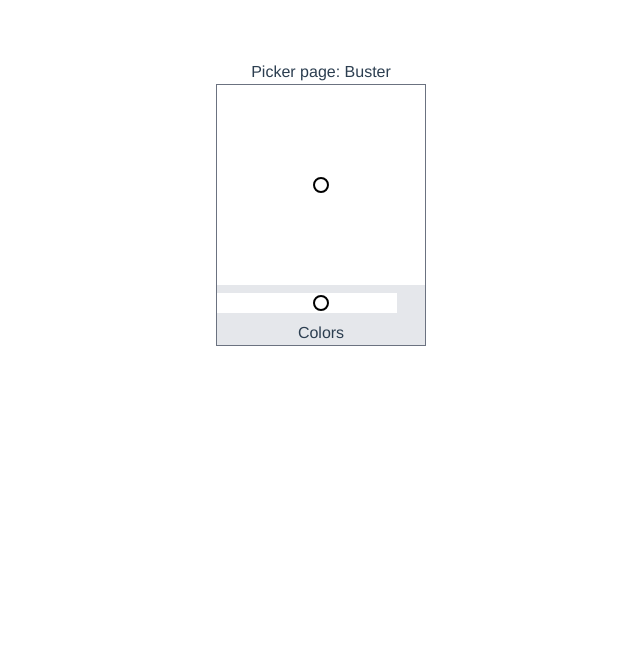
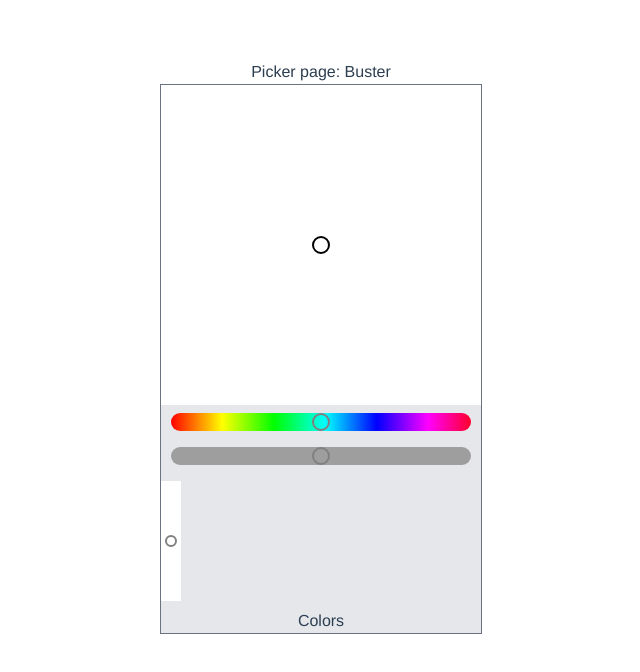
Before and after one commit to johnsilver94/vue3-components, a Vue app: page /picker in a window 1280 px wide. Shown: the top 672 px of the page, without its empty margins (319-959 px from the left). Built offline with nearby package versions, Linux system fonts and the light colour scheme; grey boxes are pictures that could not be loaded.

Commit message:
XY slider & style props

```diff
--- a/src/components/ColorPicker.vue
+++ b/src/components/ColorPicker.vue
@@ -1,32 +1,76 @@
 <template>
-	<div class="picker-box inline-grid border-1/2 border-gray-500 bg-gray-200 w-52">
-		<div class="picking-area">
-			<CursorArea :position="{ x: 104, y: 100 }" />
-		</div>
-		<div class="settings my-2"><CursorArea :position="{ x: 104 }" :direction="DragDirection.X" /></div>
+	<div class="picker-box inline-grid border-1/2 border-gray-500 bg-gray-200 w-80">
+		<XYSlider
+			class="picking-area"
+			:slider="{
+				size: 18,
+				position: { x: 0.5, y: 0.5 },
+				style: { borderRadius: '50%', borderColor: 'black' },
+			}"
+			:axis="Axis.XY"
+		/>
+
+		<XYSlider
+			class="settings my-2 mx-auto"
+			:slider="{
+				size: 18,
+				position: { x: 0.5 },
+				areaStyle: {
+					borderRadius: '15px',
+					background: `linear-gradient(90deg,red,#ff2b00,#f50,#ff8000,#fa0,
+								#ffd500,#ff0,#d4ff00,#af0,#80ff00,#5f0,#2bff00,#0f0,#00ff2b,#0f5,#00ff80,#0fa,#00ffd5,#0ff,#00d4ff,
+								#0af,#007fff,#05f,#002bff,#00f,#2a00ff,#50f,#7f00ff,#a0f,#d400ff,#f0f,#ff00d4,#f0a,#ff0080,#f05,#ff002b)`,
+				},
+			}"
+			:axis="Axis.X"
+		/>
+
+		<XYSlider
+			class="settings my-2 mx-auto"
+			:slider="{
+				size: 18,
+				position: { x: 0.5 },
+				areaStyle: {
+					borderRadius: '15px',
+					background: 'url(https://mdn.mozillademos.org/files/6089/alpha_mask.png)',
+					backgroundSize: 'cover',
+					backgroundColor: 'blue',
+				},
+			}"
+			:axis="Axis.X"
+		/>
+
+		<XYSlider
+			class="settings2 my-2"
+			:slider="{
+				size: 12,
+				position: { y: 0.5 },
+			}"
+			:axis="Axis.Y"
+		/>
 		<div>Colors</div>
 	</div>
 </template>
 <script lang="ts">
-import { defineComponent, PropType } from '@vue/runtime-core'
-import CursorArea from '@components/CursorArea.vue'
+import { defineComponent } from '@vue/runtime-core'
+import XYSlider from '@components/XYSlider.vue'
 
 export default defineComponent({
 	name: 'ColorPicker',
 	components: {
-		CursorArea,
+		XYSlider,
 	},
 	// props: {},
 	emits: [],
-	setup(props, { emit }) {
+	setup() {
 		const croco = 'sadsa'
-		enum DragDirection {
-			X = 'XAxis',
-			Y = 'YAxis',
-			XY = 'XYAxis',
+		enum Axis {
+			X = 'x',
+			Y = 'y',
+			XY = 'xy',
 		}
 
-		return { croco, DragDirection }
+		return { croco, Axis }
 	},
 })
 </script>
@@ -35,11 +79,15 @@ export default defineComponent({
 	box-sizing: content-box;
 }
 .picking-area {
-	width: 208px;
-	height: 200px;
+	width: 320px;
+	height: 320px;
 }
 .settings {
-	width: 180px;
-	height: 20px;
+	width: 300px;
+	height: 18px;
+}
+.settings2 {
+	width: 20px;
+	height: 120px;
 }
 </style>
--- a/src/components/CursorArea.vue
+++ /dev/null
@@ -1,127 +0,0 @@
-<template>
-	<div ref="cursorArea" class="cursor-area bg-white">
-		<div class="cursor" :style="{ left: x + 'px', bottom: y + 'px' }" @mousedown="mouseDown" />
-	</div>
-</template>
-<script lang="ts">
-import { defineComponent, onMounted, PropType, ref, Ref, toRefs, reactive } from '@vue/runtime-core'
-import { throttle, clamp } from 'lodash'
-import { type } from 'os'
-
-type XCoordinates = {
-	x: number
-	y?: number
-}
-
-type YCoordinates = {
-	x?: number
-	y: number
-}
-
-type XYCoordinates = {
-	x: number
-	y: number
-}
-
-type ICoordinates = XCoordinates | YCoordinates | XYCoordinates
-
-enum DragDirection {
-	X = 'XAxis',
-	Y = 'YAxis',
-	XY = 'XYAxis',
-}
-
-const pickerRadius = 16 / 2
-
-export default defineComponent({
-	name: 'CursorArea',
-	props: {
-		position: {
-			type: Object as PropType<ICoordinates>,
-			required: true,
-		},
-		direction: {
-			type: String as PropType<DragDirection>,
-			default: DragDirection.XY,
-		},
-	},
-	emits: [],
-	setup(props, { emit }) {
-		const coordinates = reactive<XYCoordinates>({
-			x: 0,
-			y: 0,
-		})
-		let area: { x: number; y: number; width: number; height: number; clientX: number; offsetY: number } = null
-		const cursorArea = ref<HTMLDivElement>()
-
-		onMounted(() => {
-			console.log(props.position, props.direction)
-			area = cursorArea.value.getBoundingClientRect().toJSON()
-			console.log('areea', area)
-
-			switch (props.direction) {
-				case DragDirection.X:
-					console.log('X Area')
-					coordinates.x = props.position.x - pickerRadius
-					coordinates.y = area.height / 2 - pickerRadius
-					break
-				case DragDirection.Y:
-					console.log('Y Area')
-					break
-				default:
-					console.log('XY Area')
-					coordinates.x = props.position.x - pickerRadius
-					coordinates.y = props.position.y - pickerRadius
-			}
-		})
-
-		const mouseDown = throttle((e: MouseEvent): void => {
-			document.documentElement.addEventListener('mousemove', mouseMove, true)
-			document.documentElement.addEventListener('mouseup', mouseUp, true)
-		}, 5)
-
-		const mouseMove = throttle((e: MouseEvent): void => {
-			console.log(area.y, e.clientY)
-
-			const dx = e.clientX - area.x - pickerRadius
-			const dy = area.height - (e.clientY - area.y + pickerRadius)
-
-			switch (props.direction) {
-				case DragDirection.X:
-					coordinates.x = clamp(dx, 0 - pickerRadius, area.width - pickerRadius)
-					break
-				case DragDirection.Y:
-					coordinates.y = clamp(dy, 0 - pickerRadius, area.height - pickerRadius)
-					break
-				default:
-					coordinates.y = clamp(dy, 0 - pickerRadius, area.height - pickerRadius)
-					coordinates.x = clamp(dx, 0 - pickerRadius, area.width - pickerRadius)
-					console.log(coordinates.x, coordinates.y)
-			}
-		}, 5)
-
-		const mouseUp = throttle((e: MouseEvent): void => {
-			document.documentElement.removeEventListener('mousemove', mouseMove, true)
-			document.documentElement.removeEventListener('mouseup', mouseUp, true)
-		}, 5)
-
-		return { cursorArea, ...toRefs(coordinates), mouseDown, mouseMove, mouseUp }
-	},
-})
-</script>
-<style lang="scss">
-.cursor-area {
-	position: relative;
-	user-select: none;
-	width: inherit;
-	height: inherit;
-}
-.cursor {
-	position: absolute;
-	box-sizing: border-box;
-	width: 16px;
-	height: 16px;
-	border-radius: 50%;
-	border: 2px solid black;
-}
-</style>
--- /dev/null
+++ b/src/components/XYSlider.vue
@@ -0,0 +1,239 @@
+<template>
+	<div ref="areaRef" class="area bg-white" :style="[slider.areaStyle]" @click="mouseClick">
+		<div
+			class="slider"
+			:style="[
+				slider.style,
+				{
+					left: x + 'px',
+					bottom: y + 'px',
+					width: slider.size + 'px',
+					height: slider.size + 'px',
+				},
+			]"
+			@mousedown="mouseDown"
+		/>
+	</div>
+</template>
+<script lang="ts">
+import { defineComponent, onMounted, PropType, ref, Ref, reactive } from '@vue/runtime-core'
+import { throttle, clamp } from 'lodash'
+import { computed, ComputedRef, CSSProperties, toRefs } from 'vue'
+
+type XYCoordinates =
+	| {
+			x: number
+			y: number
+	  }
+	| {
+			x?: number
+			y: number
+	  }
+	| {
+			x: number
+			y?: number
+	  }
+
+enum Axis {
+	X = 'x',
+	Y = 'y',
+	XY = 'xy',
+}
+
+type Slider = {
+	size: number
+	position: XYCoordinates
+	style?: CSSProperties
+	areaStyle?: CSSProperties
+}
+
+type Res = {
+	areaRef: Ref<HTMLDivElement>
+	x?: Ref<number>
+	y?: Ref<number>
+	sliderComputed: ComputedRef<CSSProperties>
+	mouseDown: (e: MouseEvent) => void
+	mouseClick: (e: MouseEvent) => void
+}
+
+export default defineComponent({
+	name: 'XYSlider',
+	props: {
+		slider: {
+			type: Object as PropType<Slider>,
+			required: true,
+			// eslint-disable-next-line vue/require-valid-default-prop
+			default: {
+				size: 18,
+				position: { x: 0, y: 0 },
+			},
+		},
+		axis: {
+			type: String as PropType<Axis>,
+			required: false,
+			default: Axis.XY,
+		},
+	},
+	emits: [],
+	setup(props): Res {
+		const coordinates = reactive<XYCoordinates>({
+			x: 0,
+			y: 0,
+		})
+		let areaSize: DOMRect = null
+		const areaRef = ref<HTMLDivElement>()
+
+		onMounted(() => {
+			console.log(props.slider.position, props.axis)
+			areaSize = { ...areaRef.value.getBoundingClientRect().toJSON() }
+			console.log('area', areaSize)
+
+			const {
+				size,
+				position: { x, y },
+			} = props.slider
+			const { width, height } = areaSize
+
+			switch (props.axis) {
+				case Axis.X:
+					coordinates.x = x * width - size / 2
+					coordinates.y = (height - size) / 2
+					break
+				case Axis.Y:
+					coordinates.x = (width - size) / 2
+					coordinates.y = y * height - size / 2
+					break
+				default:
+					coordinates.x = x * width - size / 2
+					coordinates.y = y * height - size / 2
+			}
+		})
+
+		const mouseDown = throttle((): void => {
+			switch (props.axis) {
+				case Axis.X:
+					document.documentElement.addEventListener('mousemove', mouseMoveX, true)
+					document.documentElement.addEventListener('mouseup', mouseUp, true)
+					break
+				case Axis.Y:
+					document.documentElement.addEventListener('mousemove', mouseMoveY, true)
+					document.documentElement.addEventListener('mouseup', mouseUp, true)
+					break
+				default:
+					document.documentElement.addEventListener('mousemove', mouseMoveXY, true)
+					document.documentElement.addEventListener('mouseup', mouseUp, true)
+			}
+		}, 5)
+
+		const mouseUp = throttle((): void => {
+			switch (props.axis) {
+				case Axis.X:
+					document.documentElement.removeEventListener('mousemove', mouseMoveX, true)
+					document.documentElement.removeEventListener('mouseup', mouseUp, true)
+					break
+				case Axis.Y:
+					document.documentElement.removeEventListener('mousemove', mouseMoveY, true)
+					document.documentElement.removeEventListener('mouseup', mouseUp, true)
+					break
+				default:
+					document.documentElement.removeEventListener('mousemove', mouseMoveXY, true)
+					document.documentElement.removeEventListener('mouseup', mouseUp, true)
+			}
+		}, 5)
+
+		const mouseMoveX = throttle((e: MouseEvent): void => {
+			const { clientX } = e
+			const { x, width } = areaSize
+			const {
+				slider: { size },
+			} = props
+
+			const dx = clientX - x - size / 2
+
+			coordinates.x = clamp(dx, 0 - size / 2, width - size / 2)
+
+			console.log(`x:${coordinates.x};y:${coordinates.y}`)
+		}, 5)
+
+		const mouseMoveY = throttle((e: MouseEvent): void => {
+			const { clientY } = e
+			const { y, height } = areaSize
+			const {
+				slider: { size },
+			} = props
+
+			const dy = height - (clientY - y + size / 2)
+
+			coordinates.y = clamp(dy, 0 - size / 2, height - size / 2)
+
+			console.log(`x:${coordinates.x};y:${coordinates.y}`)
+		}, 5)
+
+		const mouseMoveXY = throttle((e: MouseEvent): void => {
+			const { clientX, clientY } = e
+			const { x, y, width, height } = areaSize
+			const {
+				slider: { size },
+			} = props
+
+			const dx = clientX - x - size / 2
+			const dy = height - (clientY - y + size / 2)
+
+			coordinates.y = clamp(dy, 0 - size / 2, height - size / 2)
+			coordinates.x = clamp(dx, 0 - size / 2, width - size / 2)
+
+			console.log(`x:${coordinates.x};y:${coordinates.y}`)
+		}, 5)
+
+		const mouseClick = throttle((e: MouseEvent): void => {
+			const { offsetX, offsetY } = e
+			const { width, height } = areaSize
+			const {
+				slider: { size },
+			} = props
+
+			const dx = offsetX - size / 2
+			const dy = height - offsetY - size / 2
+
+			switch (props.axis) {
+				case Axis.X:
+					coordinates.x = clamp(dx, 0 - size / 2, width - size / 2)
+					break
+				case Axis.Y:
+					coordinates.y = clamp(dy, 0 - size / 2, height - size / 2)
+					break
+				default:
+					coordinates.y = clamp(dy, 0 - size / 2, height - size / 2)
+					coordinates.x = clamp(dx, 0 - size / 2, width - size / 2)
+			}
+			console.log(`x:${coordinates.x};y:${coordinates.y}`)
+		}, 5)
+
+		const sliderComputed = computed((): CSSProperties => {
+			const { size } = props.slider
+			return {
+				left: coordinates.x + 'px',
+				bottom: coordinates.y + 'px',
+				width: size + 'px',
+				height: size + 'px',
+			}
+		})
+
+		return { areaRef, ...toRefs(coordinates), sliderComputed, mouseDown, mouseClick }
+	},
+})
+</script>
+<style lang="scss">
+.area {
+	position: relative;
+	user-select: none;
+	width: inherit;
+	height: inherit;
+}
+.slider {
+	position: absolute;
+	box-sizing: border-box;
+	border-radius: 50%;
+	border: 2px solid gray;
+}
+</style>
```
